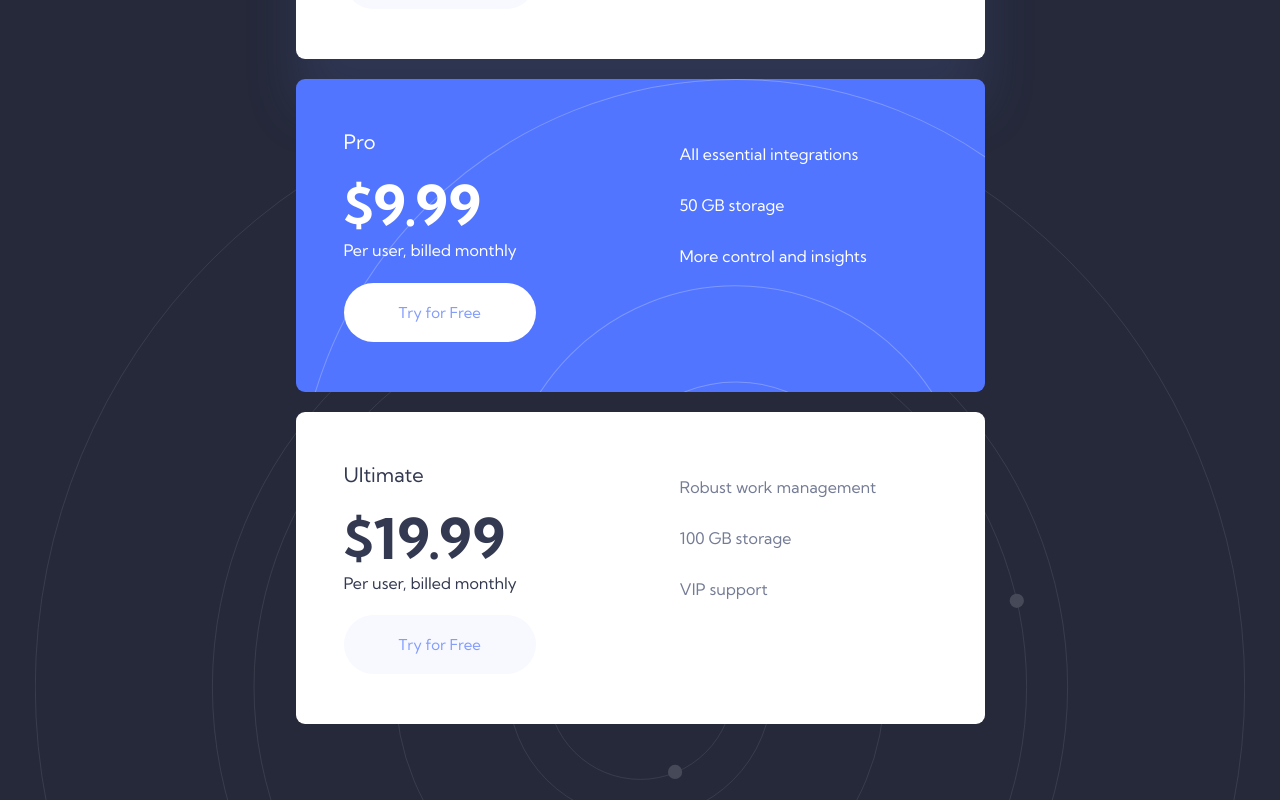
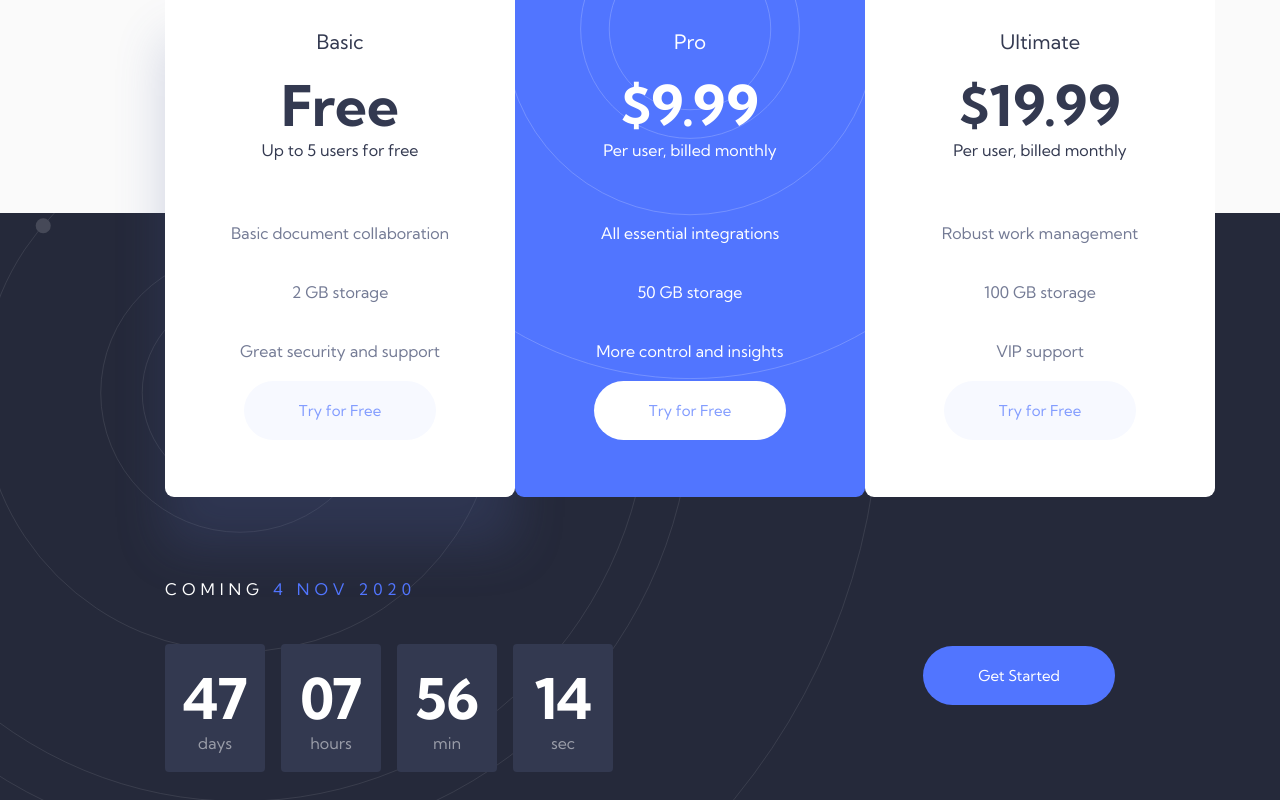
Before and after one commit to Emrikcah/officelite-coming-soon, a website: page dist/index.html in a window 1280 px wide. Shown: the part 940-1740 px from the top of the page. Drawn offline with Linux system fonts and the light colour scheme.

Commit message:
finshed index.html desktop view

```diff
--- a/scss/base/_base.scss
+++ b/scss/base/_base.scss
@@ -20,10 +20,24 @@ body {
       background-image: url("../assets/home/bg-pattern-header.svg");
       background-size: cover;
       background-position: 30% 80%;
+      background-repeat: no-repeat;
       top: -150px;
       height: 375px;
       width: 100%;
       z-index: -1;
+      @media(min-width: 768px){
+         background-size: 666px 666px;
+         background-position: 395px 0px;
+         height: 100%;
+
+      }
+      @media(min-width: 1080px){
+         background-size: 1134px 1134px;
+         background-position: 656px 0px;
+         top: -419px;
+         height: 100%;
+
+      }
    }
    .body__bg--bottom {
       position: absolute;
@@ -36,6 +50,16 @@ body {
       height: 1280px;
       width: 100%;
       z-index: -1;
+      @media(min-width: 768px){
+      background-size: 1310px 1310px;
+      background-position: center -10%;
+      height: 950px;
+      }
+      @media(min-width: 1080px){
+      background-size: cover;
+      background-position: -400px -460px;
+      height: 650px;
+      }
    }
 }
 
@@ -46,10 +70,19 @@ img:not(.header__logo) {
 .container {
    min-height: 100vh;
    padding: 3rem 2rem 0;
+   margin: 0 auto;
 
    @media(min-width: 768px){
       padding: 7.6rem 3.9rem 0;
+      max-width: 768px;
    }
+   @media(min-width: 1068px){
+      max-width: 1440px;
+      padding: 8.15rem 16.5rem 9.1rem 16.5rem;
+
+   }
+
+
 
 }
 
--- a/scss/components/_desktop.scss
+++ b/scss/components/_desktop.scss
@@ -0,0 +1,82 @@
+@media (min-width: 1068px) {
+   .header {
+      &__logo {
+         margin-bottom: 17.4rem;
+      }
+
+      &__content {
+         width: 54rem;
+      }
+
+      &__hero-title {
+         font-size: clamp(3.8rem, 3.5vw, 5.6rem);
+         margin-bottom: 3rem;
+      }
+
+      &__hero-body {
+         margin-bottom: 3.2rem;
+         font-size: 1.8rem;
+      }
+
+      &__media {
+         display: block;
+
+         .desktop-chart {
+            width: 100%;
+            display: block;
+         }
+      }
+   }
+   //Header end
+
+   .main {
+      margin-bottom: 8.2rem;
+      .main__container {
+         display: grid;
+         grid-template-columns: repeat(3, 1fr);
+      }
+
+      .main__card {
+         display: block;
+         text-align: center;
+         margin: 0;
+         padding: 4rem 3rem;
+         width: 350px;
+         min-height: 508px;
+
+         &--blue {
+            background-size: 700px 700px;
+            background-position: center -310px;
+         }
+      }
+
+      .main__tablet-container {
+         margin-bottom: 6.3rem;
+      }
+
+      .main__card-button {
+         margin-top: 2rem;
+      }
+   }
+   //Main end
+
+   .footer {
+      // max-width: 100%;
+      display: grid;
+      grid-template-columns: 1fr 1fr;
+      justify-content: space-between;
+      align-items: center;
+      padding: 0;
+      .footer__box {
+         margin: 0;
+         .footer__date {
+            text-align: left;
+         }
+      }
+
+      .footer__btn {
+         justify-self: end;
+      }
+   }
+}
+//Media query end
--- a/scss/components/_mobile.scss
+++ b/scss/components/_mobile.scss
@@ -35,20 +35,23 @@
 .main {
    margin-bottom: 10rem;
    .main__card {
+      border-radius: 0.9rem;
+      text-align: center;
+      margin: 0 auto 2rem;
+      padding: 4rem 3rem;
+      max-width: 327px;
+      background-color: $white;
+
       &.card__box-shadow {
          box-shadow: $card-box-shadow;
       }
-      border-radius: 0.9rem;
-      text-align: center;
-      margin: 0 auto 2rem;
-      padding: 5rem 3rem;
-      max-width: 327px;
-      background-color: $white;
 
       &--blue {
          color: $white;
          background: url("../assets/home/bg-pattern-pricing.svg");
          background-color: $dodger-blue;
+         background-position: center 100%;
+         background-repeat: no-repeat;
       }
    }
 
@@ -76,7 +79,10 @@
 
    .main__card-features {
       font-size: 1.6rem;
-      line-height: 3.5;
+   }
+
+   .main__card-feature:not(:last-child) {
+      margin-bottom: 3.9rem;
    }
 
    .main__card-button {
--- a/scss/components/_tablet.scss
+++ b/scss/components/_tablet.scss
@@ -1,7 +1,6 @@
 @media (min-width: 768px) {
    .header {
       text-align: left;
-      margin-bottom: 10rem;
 
       &__logo {
          width: 15.5rem;
@@ -9,7 +8,6 @@
       }
 
       &__hero {
-         display: flex;
          flex-direction: row;
          justify-content: space-between;
       }
@@ -18,14 +16,8 @@
          width: 34.5rem;
       }
 
-      &__hero-title {
-         margin-bottom: 3rem;
-      }
-
       &__hero-body {
          margin-bottom: 3rem;
-         font-size: 1.55rem;
-         line-height: 1.7;
       }
 
       &__media {
@@ -34,25 +26,27 @@
          .desktop-chart {
             width: 28.1rem;
             align-self: flex-end;
+            z-index: -1;
          }
       }
    }
    //Header end
    // Main
    .main {
-      margin-bottom: 10rem;
       .main__card {
-         &.card__box-shadow {
-            box-shadow: $card-box-shadow;
-         }
          display: grid;
          grid-template-columns: 55% 45%;
          text-align: left;
          max-width: 689px;
          max-height: 316px;
-         padding-left: 4.8rem;
+         padding: 4rem 3rem 4rem 4.8rem;
+
+         &.card__box-shadow {
+            box-shadow: $card-box-shadow;
+         }
 
          &--blue {
+            background-position: 170% 51%;
          }
 
          &-button {
@@ -60,32 +54,16 @@
          }
       }
 
-
       .main__tablet-container {
-         color: $oxford-blue;
          margin-bottom: 0;
-      }
-
-      .main__tablet-container.blue {
-         color: $white;
       }
 
       .main__card-type {
          margin-bottom: 1.7rem;
-         font-size: 2rem;
-      }
-
-      .main__card-price {
-         font-size: 5.6rem;
-      }
-
-      .main__card-users {
-         font-size: 1.6rem;
       }
 
       .main__card-features {
-         align-self: end;
-         line-height: 3.2;
+         margin-top: 1.5rem;
       }
 
       .main__card-button {
@@ -94,17 +72,28 @@
    }
    // Main end
 
-   .footer{
-
-      .footer__box{
+   .footer {
+      .footer__box {
          max-width: 44.8rem;
          margin: 0 auto 4rem auto;
-         .footer__countdown{
-            grid-template-columns: repeat(4,auto);
-            justify-content: space-evenly;
+         .footer__countdown {
+            grid-template-columns: repeat(4, auto);
+            justify-content: space-between;
+         }
+         .footer__countdown-item {
+            width: 10rem;
+            height: 12.8rem;
+         }
 
-          }
+         .footer__countdown-amount {
+            font-size: 5.6rem;
+         }
+
+         .footer__countdown-type {
+            font-size: 1.6rem;
+         }
       }
    }
+   //Footer end
 }
 //end tablet view
```
Also changed, not shown: dist/css/main.css.
